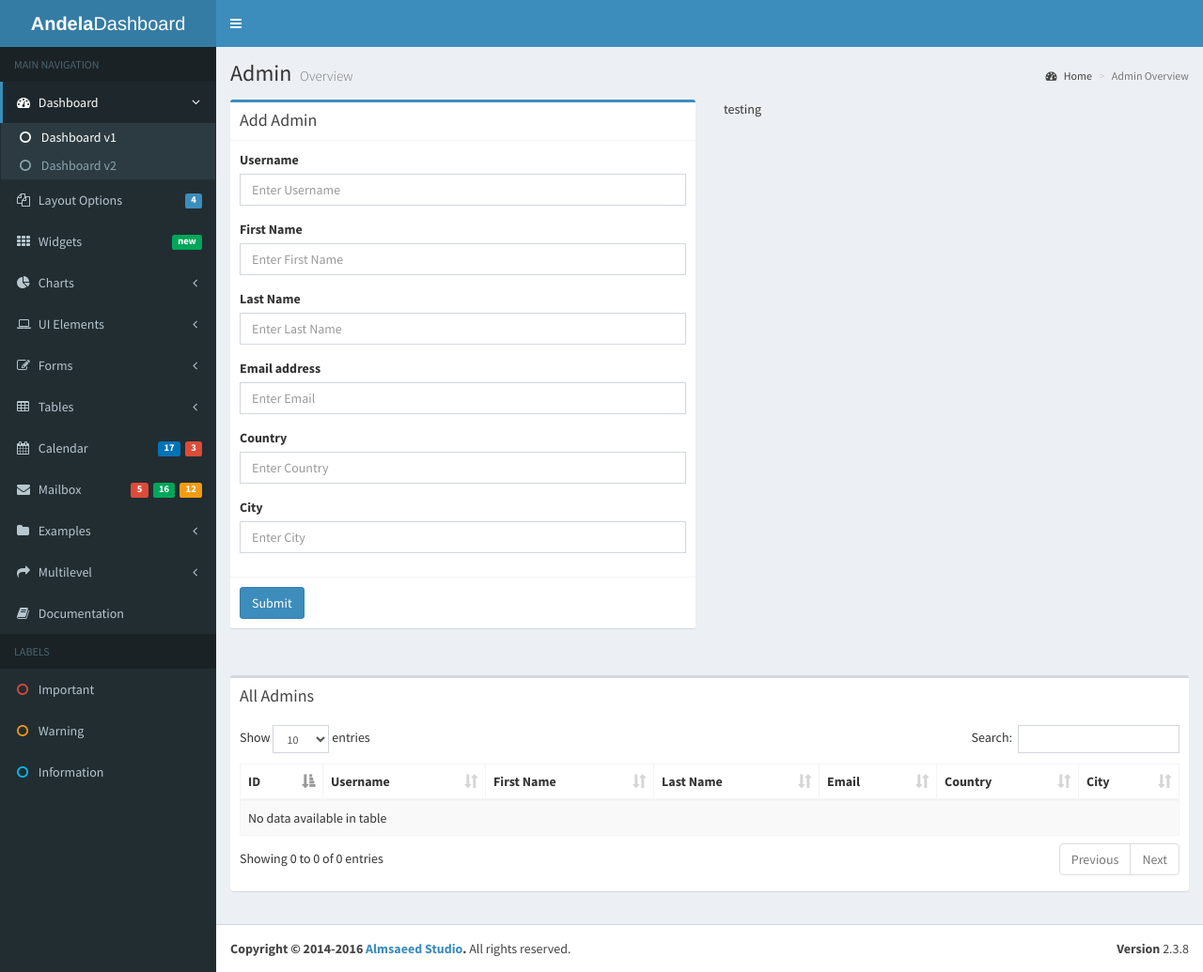
After one commit to VanessaO/andela-dash, a PHP site: page /admin.php in a window 1280 px wide. The commit adds this page. Shown: the whole page at 94% size. Run offline with PHP 8.4, Linux system fonts and the light colour scheme; data that the repository does not hold is empty; some libraries are stand-ins or nearby versions.

Commit message:
Add Admin page

```diff
--- /dev/null
+++ b/admin.php
@@ -0,0 +1,536 @@
+<?php include_once('templates/head.php');?>
+<?php include_once('templates/header.php');?>
+<!-- Left side column. contains the logo and sidebar -->
+  <aside class="main-sidebar">
+    <!-- sidebar: style can be found in sidebar.less -->
+    <section class="sidebar">
+      <!-- Sidebar user panel -->
+      <!-- search form -->
+      <!-- sidebar menu: : style can be found in sidebar.less -->
+      <ul class="sidebar-menu">
+        <li class="header">MAIN NAVIGATION</li>
+        <li class="active treeview">
+          <a href="#">
+            <i class="fa fa-dashboard"></i> <span>Dashboard</span>
+            <span class="pull-right-container">
+              <i class="fa fa-angle-left pull-right"></i>
+            </span>
+          </a>
+          <ul class="treeview-menu">
+            <li class="active"><a href="index.html"><i class="fa fa-circle-o"></i> Dashboard v1</a></li>
+            <li><a href="index2.html"><i class="fa fa-circle-o"></i> Dashboard v2</a></li>
+          </ul>
+        </li>
+        <li class="treeview">
+          <a href="#">
+            <i class="fa fa-files-o"></i>
+            <span>Layout Options</span>
+            <span class="pull-right-container">
+              <span class="label label-primary pull-right">4</span>
+            </span>
+          </a>
+          <ul class="treeview-menu">
+            <li><a href="pages/layout/top-nav.html"><i class="fa fa-circle-o"></i> Top Navigation</a></li>
+            <li><a href="pages/layout/boxed.html"><i class="fa fa-circle-o"></i> Boxed</a></li>
+            <li><a href="pages/layout/fixed.html"><i class="fa fa-circle-o"></i> Fixed</a></li>
+            <li><a href="pages/layout/collapsed-sidebar.html"><i class="fa fa-circle-o"></i> Collapsed Sidebar</a></li>
+          </ul>
+        </li>
+        <li>
+          <a href="pages/widgets.html">
+            <i class="fa fa-th"></i> <span>Widgets</span>
+            <span class="pull-right-container">
+              <small class="label pull-right bg-green">new</small>
+            </span>
+          </a>
+        </li>
+        <li class="treeview">
+          <a href="#">
+            <i class="fa fa-pie-chart"></i>
+            <span>Charts</span>
+            <span class="pull-right-container">
+              <i class="fa fa-angle-left pull-right"></i>
+            </span>
+          </a>
+          <ul class="treeview-menu">
+            <li><a href="pages/charts/chartjs.html"><i class="fa fa-circle-o"></i> ChartJS</a></li>
+            <li><a href="pages/charts/morris.html"><i class="fa fa-circle-o"></i> Morris</a></li>
+            <li><a href="pages/charts/flot.html"><i class="fa fa-circle-o"></i> Flot</a></li>
+            <li><a href="pages/charts/inline.html"><i class="fa fa-circle-o"></i> Inline charts</a></li>
+          </ul>
+        </li>
+        <li class="treeview">
+          <a href="#">
+            <i class="fa fa-laptop"></i>
+            <span>UI Elements</span>
+            <span class="pull-right-container">
+              <i class="fa fa-angle-left pull-right"></i>
+            </span>
+          </a>
+          <ul class="treeview-menu">
+            <li><a href="pages/UI/general.html"><i class="fa fa-circle-o"></i> General</a></li>
+            <li><a href="pages/UI/icons.html"><i class="fa fa-circle-o"></i> Icons</a></li>
+            <li><a href="pages/UI/buttons.html"><i class="fa fa-circle-o"></i> Buttons</a></li>
+            <li><a href="pages/UI/sliders.html"><i class="fa fa-circle-o"></i> Sliders</a></li>
+            <li><a href="pages/UI/timeline.html"><i class="fa fa-circle-o"></i> Timeline</a></li>
+            <li><a href="pages/UI/modals.html"><i class="fa fa-circle-o"></i> Modals</a></li>
+          </ul>
+        </li>
+        <li class="treeview">
+          <a href="#">
+            <i class="fa fa-edit"></i> <span>Forms</span>
+            <span class="pull-right-container">
+              <i class="fa fa-angle-left pull-right"></i>
+            </span>
+          </a>
+          <ul class="treeview-menu">
+            <li><a href="pages/forms/general.html"><i class="fa fa-circle-o"></i> General Elements</a></li>
+            <li><a href="pages/forms/advanced.html"><i class="fa fa-circle-o"></i> Advanced Elements</a></li>
+            <li><a href="pages/forms/editors.html"><i class="fa fa-circle-o"></i> Editors</a></li>
+          </ul>
+        </li>
+        <li class="treeview">
+          <a href="#">
+            <i class="fa fa-table"></i> <span>Tables</span>
+            <span class="pull-right-container">
+              <i class="fa fa-angle-left pull-right"></i>
+            </span>
+          </a>
+          <ul class="treeview-menu">
+            <li><a href="pages/tables/simple.html"><i class="fa fa-circle-o"></i> Simple tables</a></li>
+            <li><a href="pages/tables/data.html"><i class="fa fa-circle-o"></i> Data tables</a></li>
+          </ul>
+        </li>
+        <li>
+          <a href="pages/calendar.html">
+            <i class="fa fa-calendar"></i> <span>Calendar</span>
+            <span class="pull-right-container">
+              <small class="label pull-right bg-red">3</small>
+              <small class="label pull-right bg-blue">17</small>
+            </span>
+          </a>
+        </li>
+        <li>
+          <a href="pages/mailbox/mailbox.html">
+            <i class="fa fa-envelope"></i> <span>Mailbox</span>
+            <span class="pull-right-container">
+              <small class="label pull-right bg-yellow">12</small>
+              <small class="label pull-right bg-green">16</small>
+              <small class="label pull-right bg-red">5</small>
+            </span>
+          </a>
+        </li>
+        <li class="treeview">
+          <a href="#">
+            <i class="fa fa-folder"></i> <span>Examples</span>
+            <span class="pull-right-container">
+              <i class="fa fa-angle-left pull-right"></i>
+            </span>
+          </a>
+          <ul class="treeview-menu">
+            <li><a href="pages/examples/invoice.html"><i class="fa fa-circle-o"></i> Invoice</a></li>
+            <li><a href="pages/examples/profile.html"><i class="fa fa-circle-o"></i> Profile</a></li>
+            <li><a href="pages/examples/login.html"><i class="fa fa-circle-o"></i> Login</a></li>
+            <li><a href="pages/examples/register.html"><i class="fa fa-circle-o"></i> Register</a></li>
+            <li><a href="pages/examples/lockscreen.html"><i class="fa fa-circle-o"></i> Lockscreen</a></li>
+            <li><a href="pages/examples/404.html"><i class="fa fa-circle-o"></i> 404 Error</a></li>
+            <li><a href="pages/examples/500.html"><i class="fa fa-circle-o"></i> 500 Error</a></li>
+            <li><a href="pages/examples/blank.html"><i class="fa fa-circle-o"></i> Blank Page</a></li>
+            <li><a href="pages/examples/pace.html"><i class="fa fa-circle-o"></i> Pace Page</a></li>
+          </ul>
+        </li>
+        <li class="treeview">
+          <a href="#">
+            <i class="fa fa-share"></i> <span>Multilevel</span>
+            <span class="pull-right-container">
+              <i class="fa fa-angle-left pull-right"></i>
+            </span>
+          </a>
+          <ul class="treeview-menu">
+            <li><a href="#"><i class="fa fa-circle-o"></i> Level One</a></li>
+            <li>
+              <a href="#"><i class="fa fa-circle-o"></i> Level One
+                <span class="pull-right-container">
+                  <i class="fa fa-angle-left pull-right"></i>
+                </span>
+              </a>
+              <ul class="treeview-menu">
+                <li><a href="#"><i class="fa fa-circle-o"></i> Level Two</a></li>
+                <li>
+                  <a href="#"><i class="fa fa-circle-o"></i> Level Two
+                    <span class="pull-right-container">
+                      <i class="fa fa-angle-left pull-right"></i>
+                    </span>
+                  </a>
+                  <ul class="treeview-menu">
+                    <li><a href="#"><i class="fa fa-circle-o"></i> Level Three</a></li>
+                    <li><a href="#"><i class="fa fa-circle-o"></i> Level Three</a></li>
+                  </ul>
+                </li>
+              </ul>
+            </li>
+            <li><a href="#"><i class="fa fa-circle-o"></i> Level One</a></li>
+          </ul>
+        </li>
+        <li><a href="documentation/index.html"><i class="fa fa-book"></i> <span>Documentation</span></a></li>
+        <li class="header">LABELS</li>
+        <li><a href="#"><i class="fa fa-circle-o text-red"></i> <span>Important</span></a></li>
+        <li><a href="#"><i class="fa fa-circle-o text-yellow"></i> <span>Warning</span></a></li>
+        <li><a href="#"><i class="fa fa-circle-o text-aqua"></i> <span>Information</span></a></li>
+      </ul>
+    </section>
+    <!-- /.sidebar -->
+  </aside>
+
+  <!-- Content Wrapper. Contains page content -->
+  <div class="content-wrapper">
+    <!-- Content Header (Page header) -->
+    <section class="content-header">
+      <h1>
+        Admin
+        <small>Overview</small>
+      </h1>
+      <ol class="breadcrumb">
+        <li><a href="#"><i class="fa fa-dashboard"></i> Home</a></li>
+        <li class="active">Admin Overview</li>
+      </ol>
+    </section>
+    <!-- Main content -->
+    <section class="content">
+      <div class="row">
+        <!-- left column -->
+        <div class="col-md-6">
+          <!-- general form elements -->
+          <div class="box box-primary">
+            <div class="box-header with-border">
+              <h3 class="box-title">Add Admin</h3>
+            </div>
+            <!-- /.box-header -->
+            <!-- form start -->
+            <form role="form" action="index.php" method="post">
+              <div class="box-body">
+                <div class="form-group">
+                  <label for="adminUsername">Username</label>
+                  <input type="text" class="form-control" id="admin-username" placeholder="Enter Username" name="username">
+                </div>
+                <div class="form-group">
+                  <label for="adminFirstName">First Name</label>
+                  <input type="text" class="form-control" id="admin-firstname" placeholder="Enter First Name" name="first_name">
+                </div>
+                <div class="form-group">
+                  <label for="adminLastName">Last Name</label>
+                  <input type="text" class="form-control" id="admin-lastname" placeholder="Enter Last Name" name="last_name">
+                </div>
+                <div class="form-group">
+                  <label for="adminEmail">Email address</label>
+                  <input type="email" class="form-control" id="admin-Email" placeholder="Enter Email" name="email">
+                </div>
+                <div class="form-group">
+                  <label for="adminCountry">Country</label>
+                  <input type="text" class="form-control" id="admin-country" placeholder="Enter Country" name="country">
+                </div>
+                <div class="form-group">
+                  <label for="adminCity">City</label>
+                  <input type="text" class="form-control" id="admin-city" placeholder="Enter City" name="city">
+                </div>
+              </div>
+              <!-- /.box-body -->
+
+              <div class="box-footer">
+                <button type="submit" class="btn btn-primary">Submit</button>
+              </div>
+            </form>
+          </div>
+        </div>
+        <!--right column-->
+        <div class="col-md-6">
+          <p>testing</p>
+        </div>
+      </div>
+    </section>
+    <section class="content">
+      <div class="row">
+        <div class="col-xs-12">
+          <div class="box">
+            <div class="box-header">
+              <h3 class="box-title">All Admins</h3>
+            </div>
+            <!-- /.box-header -->
+            <div class="box-body">
+              <table id="example1" class="table table-bordered table-striped">
+                <thead>
+                <tr>
+                  <th>ID</th>
+                  <th>Username</th>
+                  <th>First Name</th>
+                  <th>Last Name</th>
+                  <th>Email</th>
+                  <th>Country</th>
+                  <th>City</th>
+                </tr>
+                </thead>
+                <tbody>
+                  <?php include_once('config.php');
+                    $admin_sql = 'SELECT * FROM admin';
+                    $result = mysqli_query($con,$admin_sql);
+                    $count = 0;
+                    while($row = mysqli_fetch_assoc($result)){
+                      $count++;
+                  ?>
+                  <tr>
+                    <td> <?php echo $count; ?> </td>
+                    <td> <?php echo $row['Username']; ?> </td>
+                    <td> <?php echo $row['First_Name']; ?> </td>
+                    <td> <?php echo $row['Last_Name']; ?> </td>
+                    <td> <?php echo $row['Email']; ?> </td>
+                    <td> <?php echo $row['Country']; ?> </td>
+                    <td> <?php echo $row['City']; ?> </td>
+                  </tr>
+                  <?php
+                  }
+                  ?>
+                </tbody>
+                <tfoot>
+
+                </tfoot>
+              </table>
+            </div>
+          </div>
+        </div>
+      </div>
+    </section>
+  </div>
+  <!-- /.content-wrapper -->
+  <footer class="main-footer">
+    <div class="pull-right hidden-xs">
+      <b>Version</b> 2.3.8
+    </div>
+    <strong>Copyright &copy; 2014-2016 <a href="http://almsaeedstudio.com">Almsaeed Studio</a>.</strong> All rights
+    reserved.
+  </footer>
+
+  <!-- Control Sidebar -->
+  <aside class="control-sidebar control-sidebar-dark">
+    <!-- Create the tabs -->
+    <ul class="nav nav-tabs nav-justified control-sidebar-tabs">
+      <li><a href="#control-sidebar-home-tab" data-toggle="tab"><i class="fa fa-home"></i></a></li>
+      <li><a href="#control-sidebar-settings-tab" data-toggle="tab"><i class="fa fa-gears"></i></a></li>
+    </ul>
+    <!-- Tab panes -->
+    <div class="tab-content">
+      <!-- Home tab content -->
+      <div class="tab-pane" id="control-sidebar-home-tab">
+        <h3 class="control-sidebar-heading">Recent Activity</h3>
+        <ul class="control-sidebar-menu">
+          <li>
+            <a href="javascript:void(0)">
+              <i class="menu-icon fa fa-birthday-cake bg-red"></i>
+
+              <div class="menu-info">
+                <h4 class="control-sidebar-subheading">Langdon's Birthday</h4>
+
+                <p>Will be 23 on April 24th</p>
+              </div>
+            </a>
+          </li>
+          <li>
+            <a href="javascript:void(0)">
+              <i class="menu-icon fa fa-user bg-yellow"></i>
+
+              <div class="menu-info">
+                <h4 class="control-sidebar-subheading">Frodo Updated His Profile</h4>
+
+                <p>New phone +1(800)555-1234</p>
+              </div>
+            </a>
+          </li>
+          <li>
+            <a href="javascript:void(0)">
+              <i class="menu-icon fa fa-envelope-o bg-light-blue"></i>
+
+              <div class="menu-info">
+                <h4 class="control-sidebar-subheading">Nora Joined Mailing List</h4>
+
+                <p>nora@example.com</p>
+              </div>
+            </a>
+          </li>
+          <li>
+            <a href="javascript:void(0)">
+              <i class="menu-icon fa fa-file-code-o bg-green"></i>
+
+              <div class="menu-info">
+                <h4 class="control-sidebar-subheading">Cron Job 254 Executed</h4>
+
+                <p>Execution time 5 seconds</p>
+              </div>
+            </a>
+          </li>
+        </ul>
+        <!-- /.control-sidebar-menu -->
+
+        <h3 class="control-sidebar-heading">Tasks Progress</h3>
+        <ul class="control-sidebar-menu">
+          <li>
+            <a href="javascript:void(0)">
+              <h4 class="control-sidebar-subheading">
+                Custom Template Design
+                <span class="label label-danger pull-right">70%</span>
+              </h4>
+
+              <div class="progress progress-xxs">
+                <div class="progress-bar progress-bar-danger" style="width: 70%"></div>
+              </div>
+            </a>
+          </li>
+          <li>
+            <a href="javascript:void(0)">
+              <h4 class="control-sidebar-subheading">
+                Update Resume
+                <span class="label label-success pull-right">95%</span>
+              </h4>
+
+              <div class="progress progress-xxs">
+                <div class="progress-bar progress-bar-success" style="width: 95%"></div>
+              </div>
+            </a>
+          </li>
+          <li>
+            <a href="javascript:void(0)">
+              <h4 class="control-sidebar-subheading">
+                Laravel Integration
+                <span class="label label-warning pull-right">50%</span>
+              </h4>
+
+              <div class="progress progress-xxs">
+                <div class="progress-bar progress-bar-warning" style="width: 50%"></div>
+              </div>
+            </a>
+          </li>
+          <li>
+            <a href="javascript:void(0)">
+              <h4 class="control-sidebar-subheading">
+                Back End Framework
+                <span class="label label-primary pull-right">68%</span>
+              </h4>
+
+              <div class="progress progress-xxs">
+                <div class="progress-bar progress-bar-primary" style="width: 68%"></div>
+              </div>
+            </a>
+          </li>
+        </ul>
+        <!-- /.control-sidebar-menu -->
+
+      </div>
+      <!-- /.tab-pane -->
+      <!-- Stats tab content -->
+      <div class="tab-pane" id="control-sidebar-stats-tab">Stats Tab Content</div>
+      <!-- /.tab-pane -->
+      <!-- Settings tab content -->
+      <div class="tab-pane" id="control-sidebar-settings-tab">
+        <form method="post">
+          <h3 class="control-sidebar-heading">General Settings</h3>
+
+          <div class="form-group">
+            <label class="control-sidebar-subheading">
+              Report panel usage
+              <input type="checkbox" class="pull-right" checked>
+            </label>
+
+            <p>
+              Some information about this general settings option
+            </p>
+          </div>
+          <!-- /.form-group -->
+
+          <div class="form-group">
+            <label class="control-sidebar-subheading">
+              Allow mail redirect
+              <input type="checkbox" class="pull-right" checked>
+            </label>
+
+            <p>
+              Other sets of options are available
+            </p>
+          </div>
+          <!-- /.form-group -->
+
+          <div class="form-group">
+            <label class="control-sidebar-subheading">
+              Expose author name in posts
+              <input type="checkbox" class="pull-right" checked>
+            </label>
+
+            <p>
+              Allow the user to show his name in blog posts
+            </p>
+          </div>
+          <!-- /.form-group -->
+
+          <h3 class="control-sidebar-heading">Chat Settings</h3>
+
+          <div class="form-group">
+            <label class="control-sidebar-subheading">
+              Show me as online
+              <input type="checkbox" class="pull-right" checked>
+            </label>
+          </div>
+          <!-- /.form-group -->
+
+          <div class="form-group">
+            <label class="control-sidebar-subheading">
+              Turn off notifications
+              <input type="checkbox" class="pull-right">
+            </label>
+          </div>
+          <!-- /.form-group -->
+
+          <div class="form-group">
+            <label class="control-sidebar-subheading">
+              Delete chat history
+              <a href="javascript:void(0)" class="text-red pull-right"><i class="fa fa-trash-o"></i></a>
+            </label>
+          </div>
+          <!-- /.form-group -->
+        </form>
+      </div>
+      <!-- /.tab-pane -->
+    </div>
+  </aside>
+  <!-- /.control-sidebar -->
+  <!-- Add the sidebar's background. This div must be placed
+       immediately after the control sidebar -->
+  <div class="control-sidebar-bg"></div>
+</div>
+<!-- ./wrapper -->
+
+    <script src="plugins/jQuery/jquery-2.2.3.min.js"></script>
+    <script src="dist/js/app.min.js"></script>
+    <script src="bootstrap/js/bootstrap.min.js"></script>
+    <!-- DataTables -->
+    <script src="plugins/datatables/jquery.dataTables.min.js"></script>
+    <script src="plugins/datatables/dataTables.bootstrap.min.js"></script>
+    <!-- SlimScroll -->
+    <script src="plugins/slimScroll/jquery.slimscroll.min.js"></script>
+    <!-- FastClick -->
+    <script src="plugins/fastclick/fastclick.js"></script>
+    <!-- AdminLTE App -->
+    <script src="dist/js/app.min.js"></script>
+    <!-- AdminLTE for demo purposes -->
+    <script src="dist/js/demo.js"></script>
+    <!-- page script -->
+    <script>
+      $(function () {
+        $("#example1").DataTable();
+        $('#example2').DataTable({
+          "paging": true,
+          "lengthChange": false,
+          "searching": false,
+          "ordering": true,
+          "info": true,
+          "autoWidth": false
+        });
+      });
+    </script>
+<?php include_once('footer.php');?>
--- a/config.php
+++ b/config.php
@@ -1,7 +1,7 @@
 <?php
   $servername = "localhost";
   $username = "root";
-  $password = "password";
+  $password = "";
   $dbname = "andeladash_db";
 
   //Create Connection
```
Also changed, not shown: index.php (+14 -32 lines).
